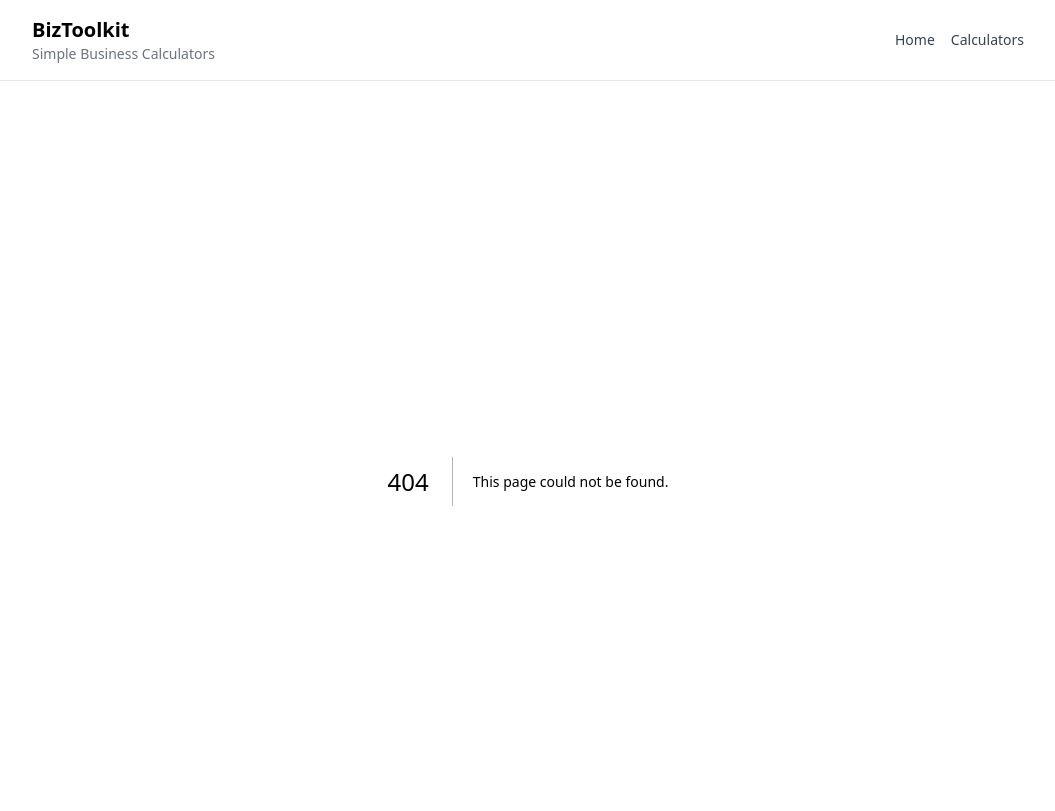
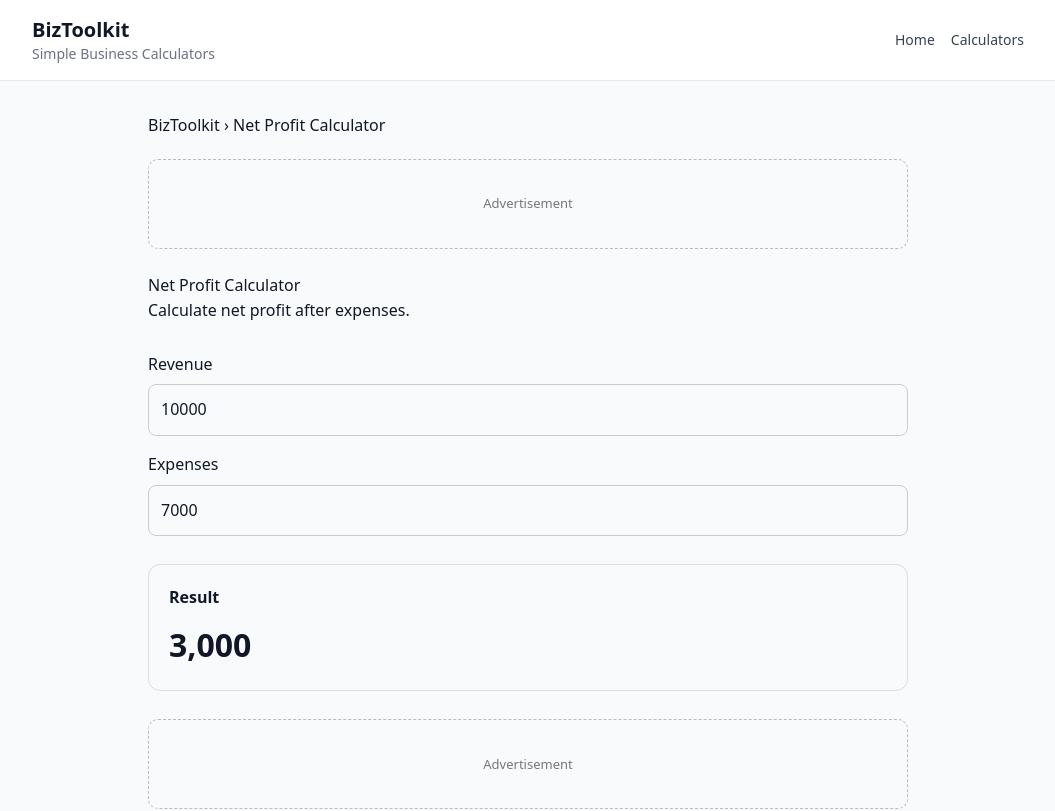
Before and after one commit to wakilmustaqeem/biztoolkit, a Next.js app: page /net-profit-calculator in a window 1280 px wide. Before the commit this address had no page. Shown: the top 811 px of the page, without its empty margins (112-1167 px from the left). Built offline with nearby package versions, Linux system fonts and the light colour scheme.

Commit message:
feat: add net profit calculator route

```diff
--- /dev/null
+++ b/app/net-profit-calculator/page.tsx
@@ -0,0 +1,4 @@
+import type { Metadata } from "next";
+import BusinessCalculator from "@/components/business-calculator";
+export const metadata: Metadata = { title: "Net Profit Calculator", description: "Calculate net profit after expenses.", alternates: { canonical: "/net-profit-calculator" } };
+export default function Page(){return <BusinessCalculator slug="net-profit-calculator"/>}
```
